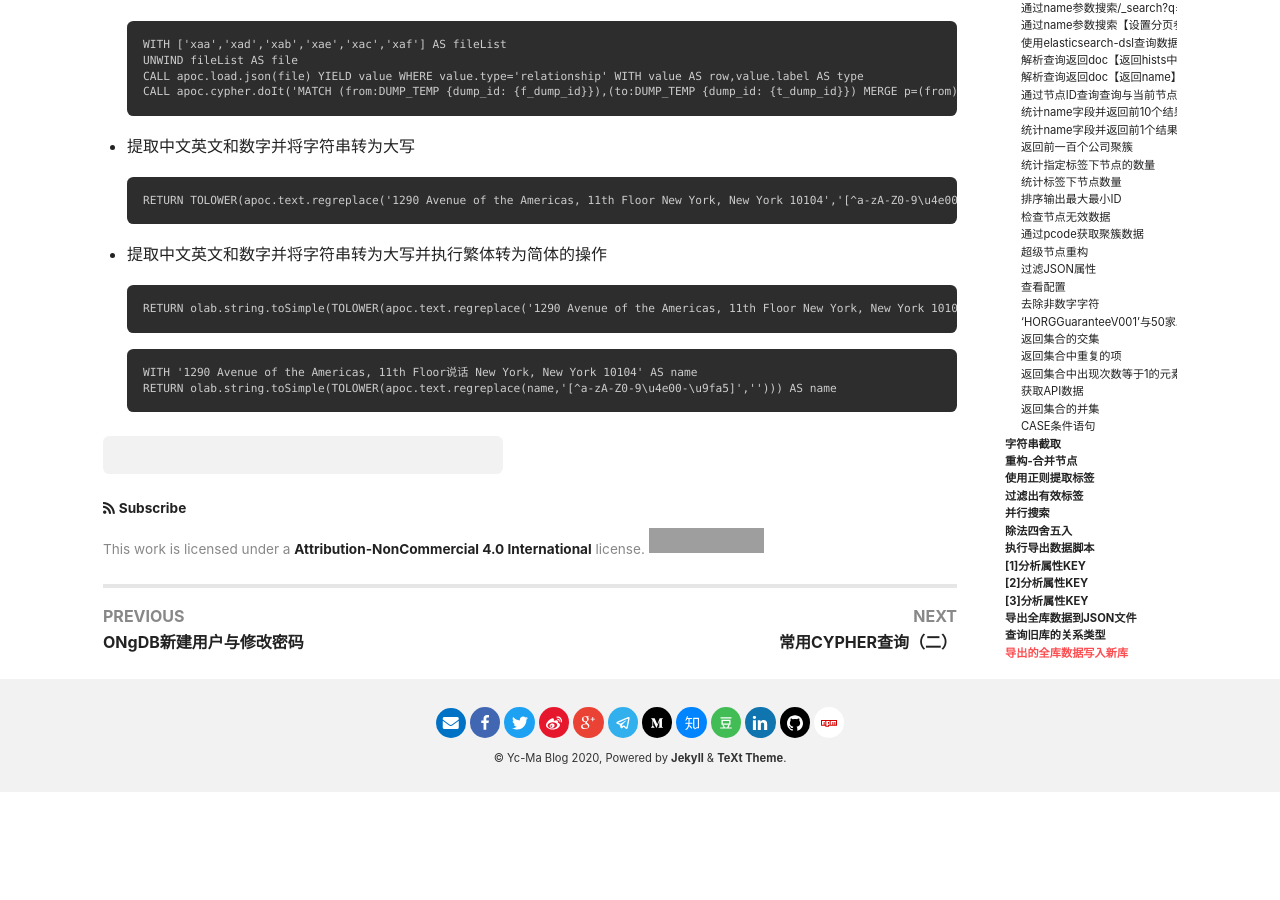
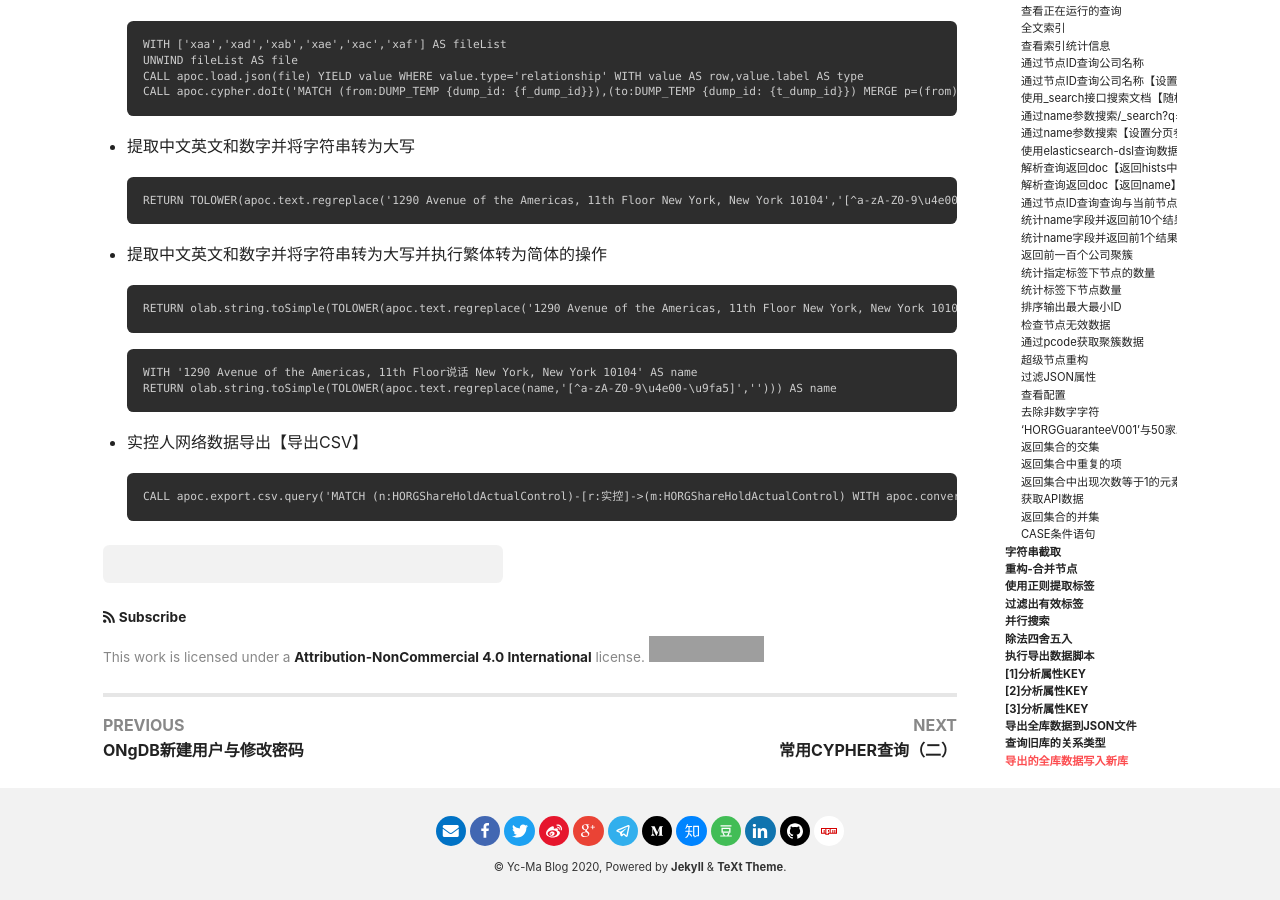
Before and after one commit to crazyyanchao/blog, a Jekyll site: the page built from _posts/2020-06-16-常用CYPHER查询（一）.md, in a window 1280 px wide and 900 px high, scrolled down 17050 px. Built offline with Jekyll 4.4.1, drawn with Linux system fonts in a browser that asks for light colours; nearby versions of some CDN libraries; comment, search, counter and statistics services are not loaded; before the commit the page ends 17842 px from its top, so only the background shows below that; grey boxes are pictures that could not be loaded.

Commit message:
导出CSV

````diff
--- a/_posts/2020-06-16-常用CYPHER查询（一）.md
+++ b/_posts/2020-06-16-常用CYPHER查询（一）.md
@@ -638,3 +638,8 @@ RETURN olab.string.toSimple(TOLOWER(apoc.text.regreplace('1290 Avenue of the Ame
 WITH '1290 Avenue of the Americas, 11th Floor说话 New York, New York 10104' AS name
 RETURN olab.string.toSimple(TOLOWER(apoc.text.regreplace(name,'[^a-zA-Z0-9\u4e00-\u9fa5]',''))) AS name
 ```
+
+- 实控人网络数据导出【导出CSV】
+```
+CALL apoc.export.csv.query('MATCH (n:HORGShareHoldActualControl)-[r:实控]->(m:HORGShareHoldActualControl) WITH apoc.convert.fromJsonList(r.shareholding_detail) AS shareHoldList,n,m UNWIND shareHoldList AS shareHold RETURN n.name AS fromName,n.hcode AS fromHcode,m.name AS toName,m.hcode AS toHcode,shareHold.amount AS amount,shareHold.currency AS currency,shareHold.holdAmount AS holdAmount,shareHold.holderType AS holderType,shareHold.ratio AS ratio,shareHold.votingRights AS votingRights,shareHold.releaseDate AS releaseDate,shareHold.updateDate AS updateDate,shareHold.investDate AS investDate,shareHold.investType AS investType,shareHold.src AS src,shareHold.dataSource AS dataSource','HORGShareHoldActualControl.csv',{stream:true})
+```
````
